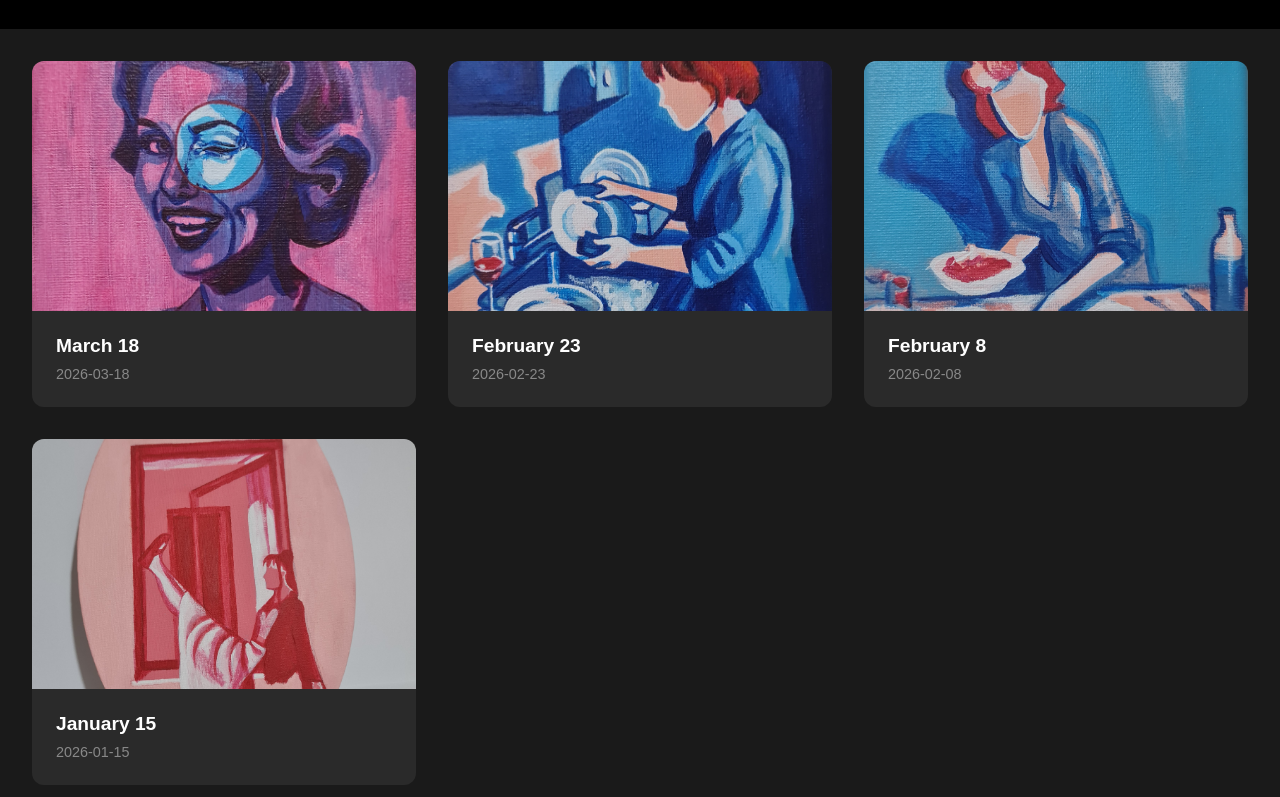
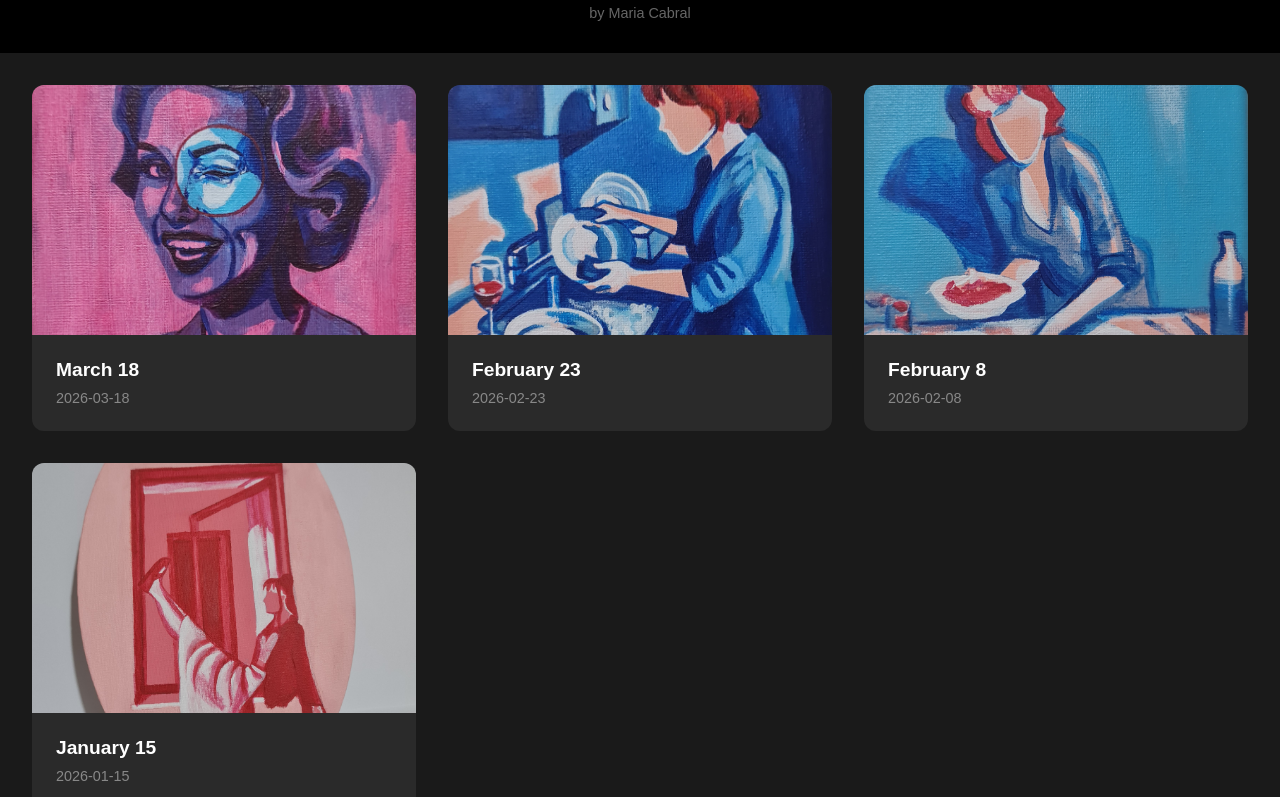
Before and after one commit to markathoning-dev/markathoning-dev.github.io, a website built with Vite: page index.html in a window 1280 px wide. Shown: the part 106-903 px from the top of the page. Built offline with nearby package versions, Linux system fonts and the light colour scheme.

Commit message:
Add artist credit: by Maria Cabral

```diff
--- a/index.html
+++ b/index.html
@@ -26,6 +26,7 @@
   <div class="header">
     <h1>Immersive Gallery</h1>
     <p>2026</p>
+    <p style="color: #666; margin-top: 0.5rem; font-size: 0.9rem;">by Maria Cabral</p>
   </div>
   <div class="gallery" data-photos></div>
   <div class="footer">
```
